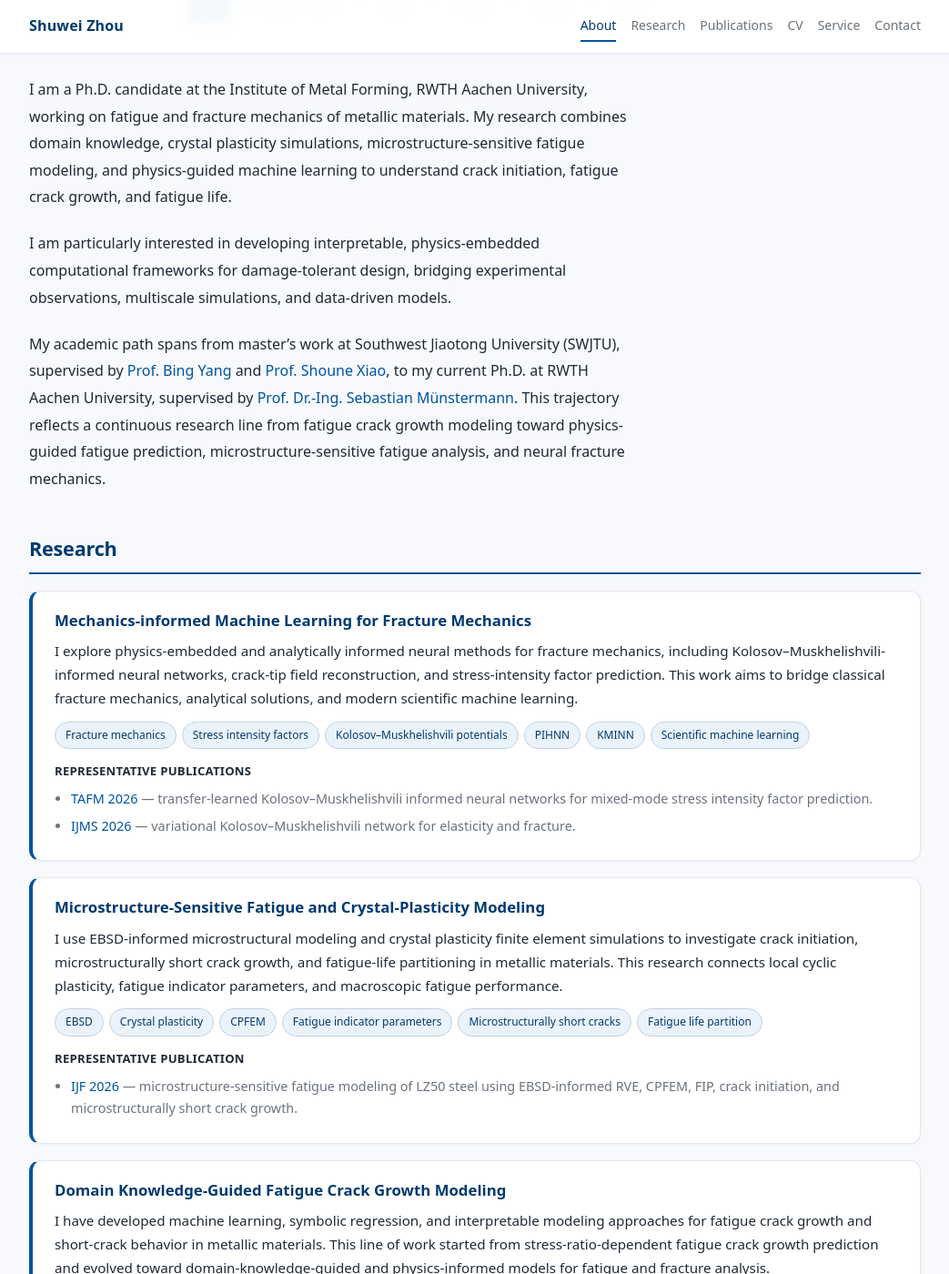
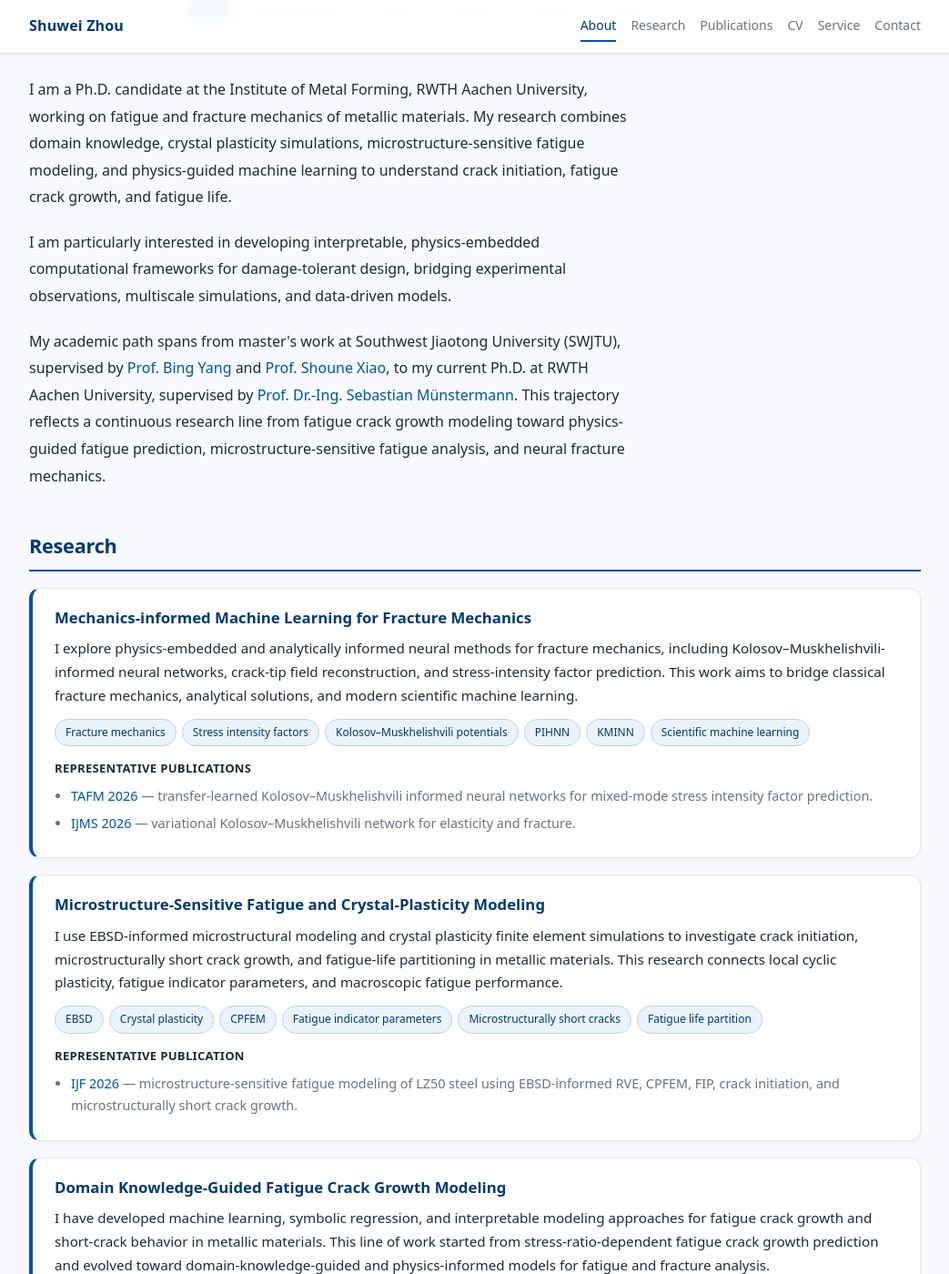
Before and after one commit to spellbookrz/Shuwei_Zhou_Homepage, a Jekyll site: the page built from index.md, in a window 1280 px wide and 1400 px high, scrolled down 349 px. Shown: the whole window at 91% size, without its empty margins (118-1161 px from the left). Built offline with Jekyll 4.4.1, drawn with Linux system fonts in a browser that asks for light colours.

Commit message:
Fix intro paragraph breaks with explicit HTML and clearer spacing.
Use separate p tags instead of markdown inside the intro block so Jekyll renders distinct paragraphs with consistent vertical gaps.

Co-authored-by: Cursor <cursoragent@cursor.com>

```diff
--- a/assets/css/main.scss
+++ b/assets/css/main.scss
@@ -259,19 +259,19 @@ a:hover {
 }
 
 .intro-block {
-  margin-bottom: 0.25rem;
+  margin: 0 0 0.5rem;
 }
 
 .intro-block p {
   max-width: 72ch;
-  margin: 0 0 1.35em;
+  margin: 0;
   line-height: 1.85;
   font-size: 1rem;
   color: var(--fg);
 }
 
-.intro-block p:last-child {
-  margin-bottom: 0;
+.intro-block p + p {
+  margin-top: 1.25em;
 }
 
 .content ul {
--- a/index.md
+++ b/index.md
@@ -5,14 +5,12 @@ title: ""
 
 <span class="anchor" id="about-me"></span>
 
-<div class="intro-block" markdown="1">
+<div class="intro-block">
+  <p>I am a Ph.D. candidate at the Institute of Metal Forming, RWTH Aachen University, working on fatigue and fracture mechanics of metallic materials. My research combines domain knowledge, crystal plasticity simulations, microstructure-sensitive fatigue modeling, and physics-guided machine learning to understand crack initiation, fatigue crack growth, and fatigue life.</p>
 
-I am a Ph.D. candidate at the Institute of Metal Forming, RWTH Aachen University, working on fatigue and fracture mechanics of metallic materials. My research combines domain knowledge, crystal plasticity simulations, microstructure-sensitive fatigue modeling, and physics-guided machine learning to understand crack initiation, fatigue crack growth, and fatigue life.
+  <p>I am particularly interested in developing interpretable, physics-embedded computational frameworks for damage-tolerant design, bridging experimental observations, multiscale simulations, and data-driven models.</p>
 
-I am particularly interested in developing interpretable, physics-embedded computational frameworks for damage-tolerant design, bridging experimental observations, multiscale simulations, and data-driven models.
-
-My academic path spans from master's work at Southwest Jiaotong University (SWJTU), supervised by <a href="https://faculty.swjtu.edu.cn/yangbing1/zh_CN/index.htm">Prof. Bing Yang</a> and <a href="https://faculty.swjtu.edu.cn/xiaoshoune/zh_CN/index.htm">Prof. Shoune Xiao</a>, to my current Ph.D. at RWTH Aachen University, supervised by <a href="https://www.ibf.rwth-aachen.de/cms/IBF/Das-Institut/Team/Das-IBF/Erweiterte-Institutsleitung/~bgbozz/Sebastian-Muenstermann/">Prof. Dr.-Ing. Sebastian Münstermann</a>. This trajectory reflects a continuous research line from fatigue crack growth modeling toward physics-guided fatigue prediction, microstructure-sensitive fatigue analysis, and neural fracture mechanics.
-
+  <p>My academic path spans from master's work at Southwest Jiaotong University (SWJTU), supervised by <a href="https://faculty.swjtu.edu.cn/yangbing1/zh_CN/index.htm">Prof. Bing Yang</a> and <a href="https://faculty.swjtu.edu.cn/xiaoshoune/zh_CN/index.htm">Prof. Shoune Xiao</a>, to my current Ph.D. at RWTH Aachen University, supervised by <a href="https://www.ibf.rwth-aachen.de/cms/IBF/Das-Institut/Team/Das-IBF/Erweiterte-Institutsleitung/~bgbozz/Sebastian-Muenstermann/">Prof. Dr.-Ing. Sebastian Münstermann</a>. This trajectory reflects a continuous research line from fatigue crack growth modeling toward physics-guided fatigue prediction, microstructure-sensitive fatigue analysis, and neural fracture mechanics.</p>
 </div>
 <span class="anchor" id="research"></span>
 ## Research
```
